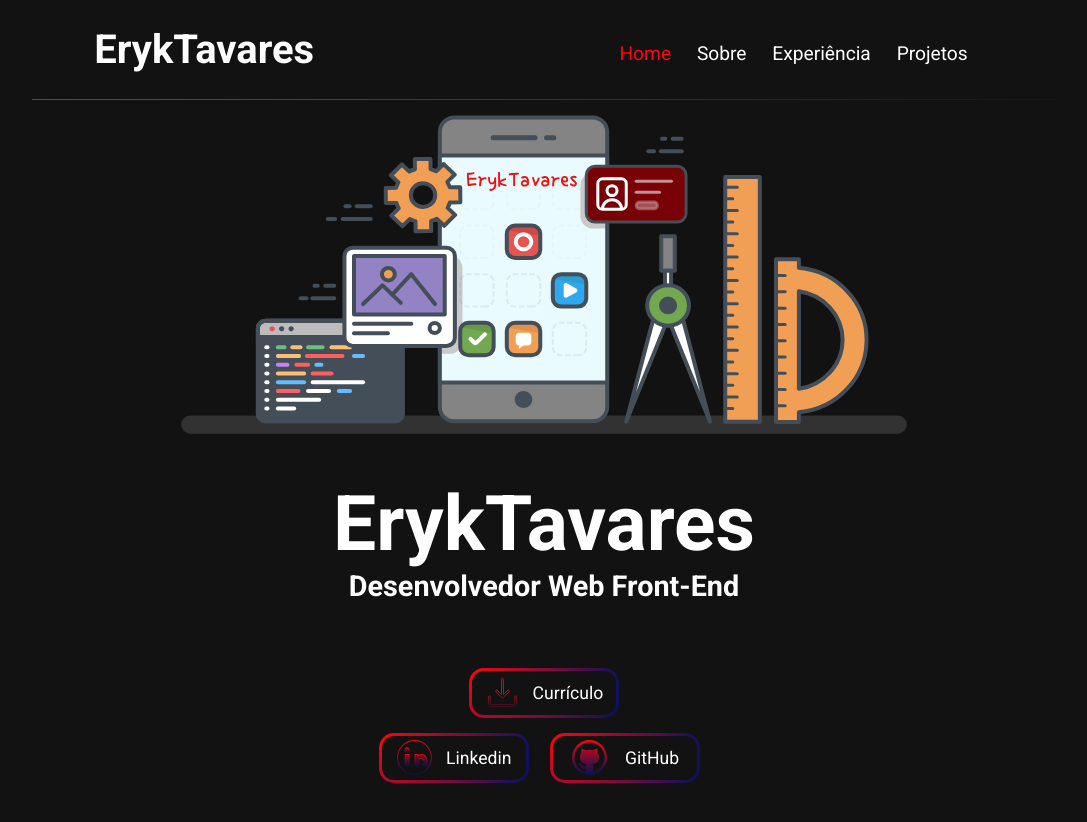
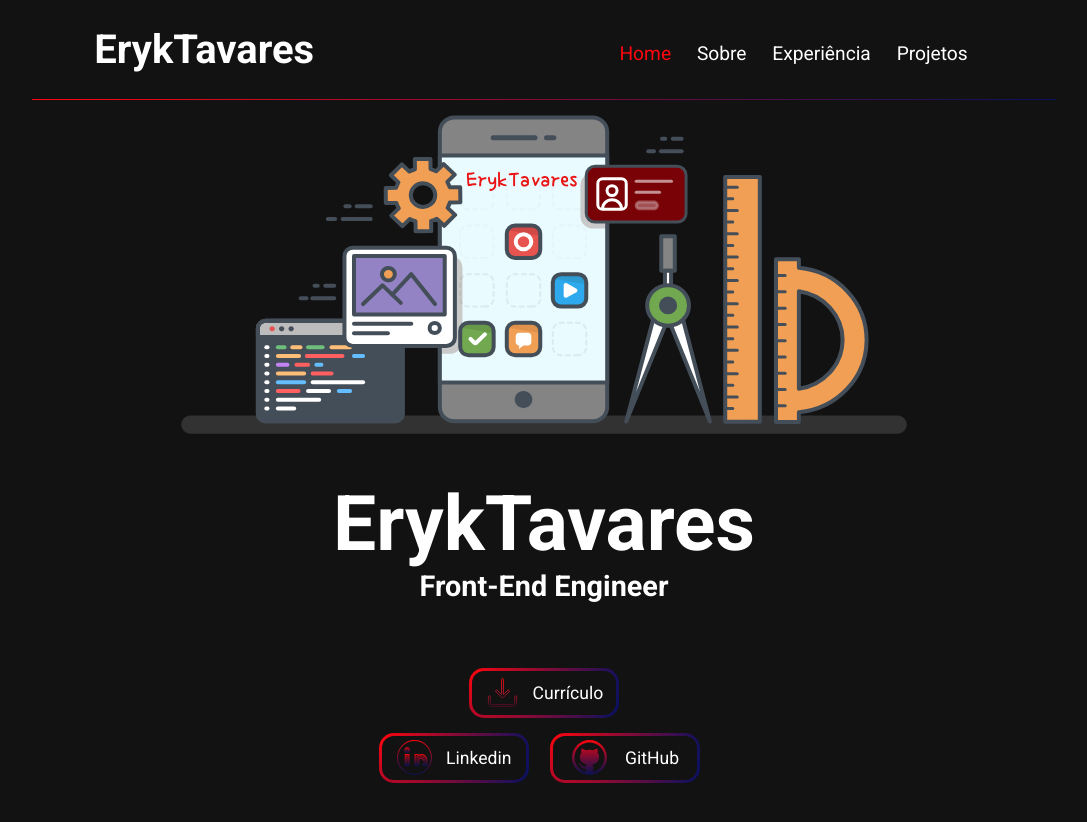
Before and after one commit to ErykTavares/ErykTavares-Portifolio-, a React (Create React App) app: page /home in a window 1280 px wide. Shown: the top 822 px of the page, without its empty margins (96-1183 px from the left). Built offline with nearby package versions, Linux system fonts and the light colour scheme.

Commit message:
feat(home): update job title to Front-End Engineer

```diff
--- a/src/pages/Home/Home.jsx
+++ b/src/pages/Home/Home.jsx
@@ -16,7 +16,7 @@ const Home = () => (
 			<HomeContentRight className='animeright'>
 				<div className='rContentTitle'>
 					<h2>ErykTavares</h2>
-					<h4>Desenvolvedor Web Front-End</h4>
+					<h4>Front-End Engineer</h4>
 				</div>
 				<div className='rContentButtons'>
 					<a
```
